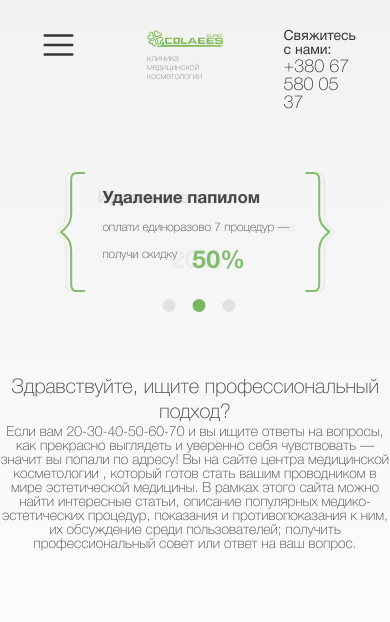
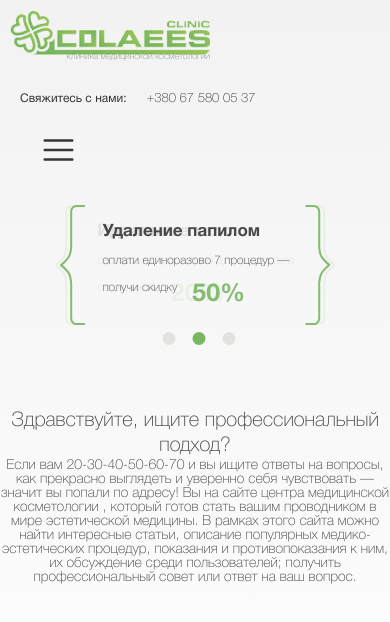
Before and after one commit to Nikanorra/Nikanorra.github.io-SimplaShop-SCSS.github.io, a plain HTML site: page index.html in a window 390 px wide. Drawn offline with Linux system fonts and the light colour scheme.

Commit message:
Add files via upload

```diff
--- a/css/style.scss
+++ b/css/style.scss
@@ -288,11 +288,15 @@ header {
 }
 .burger {
   display: block;
+  right: 0;
   fill: $colorText;
+  position: absolute;
+}
+.wrap-menu svg {
+  position: relative;
 }
 .col-3.logo, .col-3.contacts {
   justify-content: flex-start;
-
 }
 .size .container .row .col-6 {
   order: 1;
@@ -379,6 +383,33 @@ header {
 }
 
 @media screen and (max-width: 670px) {
+header .container .row {
+  flex-wrap: wrap;
+  justify-content: flex-start;
+}
+.size .container .row .col-3 {
+  width: 100%;
+  order:1;
+  padding: 10px;
+}
+.size .container .row .col-6 {
+  order: 3;
+  padding: 10px;
+}
+.contacts {
+  display: flex;
+  flex-direction: row;
+  align-items: flex-start;
+}
+.contacts p {
+  margin: 10px;
+}
+.contacts .contacts__text {
+    font-size: 12px;
+}
+.contacts .contacts__phone {
+    font-size: 13px;
+}
 .slider .container .col-6 .slider__text {
         top: 30px;
       }
--- a/index.html
+++ b/index.html
@@ -37,8 +37,8 @@
 		<div class="col-6">
 
 			<div class="wrap-menu">
-
-				<svg class="burger" height="30px" viewBox="0 -53 384 384" width="auto" xmlns="http://www.w3.org/2000/svg">
+<!-- 0 -53 384 384 -->
+				<svg class="burger" height="30px" viewBox="0 -53 384 384" width="" xmlns="http://www.w3.org/2000/svg">
 					<path d="m368 154.667969h-352c-8.832031 0-16-7.167969-16-16s7.167969-16 16-16h352c8.832031 0 16 7.167969 16 16s-7.167969 16-16 16zm0 0"/>
 					<path d="m368 32h-352c-8.832031 0-16-7.167969-16-16s7.167969-16 16-16h352c8.832031 0 16 7.167969 16 16s-7.167969 16-16 16zm0 0"/>
 					<path d="m368 277.332031h-352c-8.832031 0-16-7.167969-16-16s7.167969-16 16-16h352c8.832031 0 16 7.167969 16 16s-7.167969 16-16 16zm0 0"/>
--- a/js/script.js
+++ b/js/script.js
@@ -1,7 +1,5 @@
 
-
-	$(function(){
-
+	$(document).ready(function(){
 	  $('.slider__wrapper').slick({
 		  dots: true,
 		  infinite: true,
@@ -10,8 +8,14 @@
 		  fade: true,
 		  cssEase: 'linear',
 			autoplay: true,
-			mobileFirst: true,
+			mobileFirst: true
 
 		});
+	});
 
-	});
+
+	$(document).ready(function() {
+			$('.burger').click(function(event) {
+				$('.burger, .menu').toggleClass('active');
+			});
+});
```
Also changed, not shown: css/style.css, 1 other file. Lines whose indentation alone changed are shown as unchanged.
